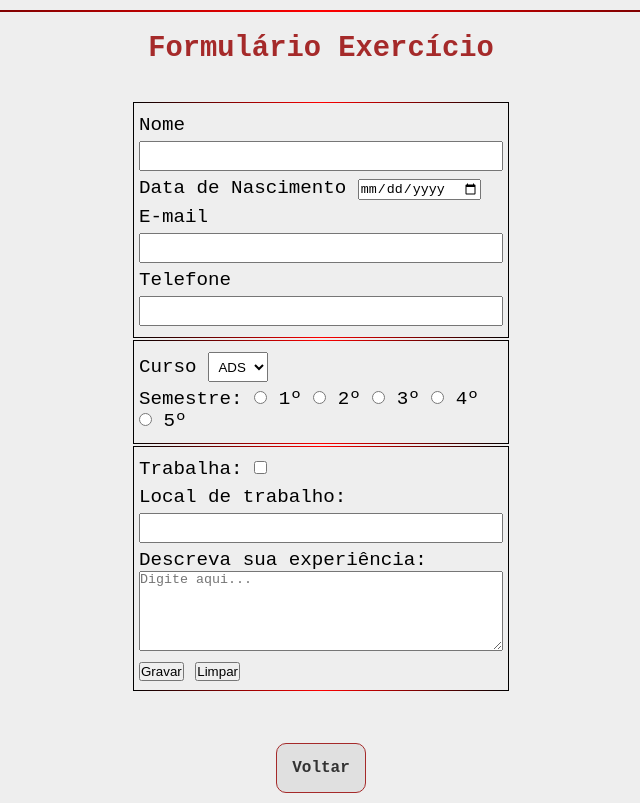
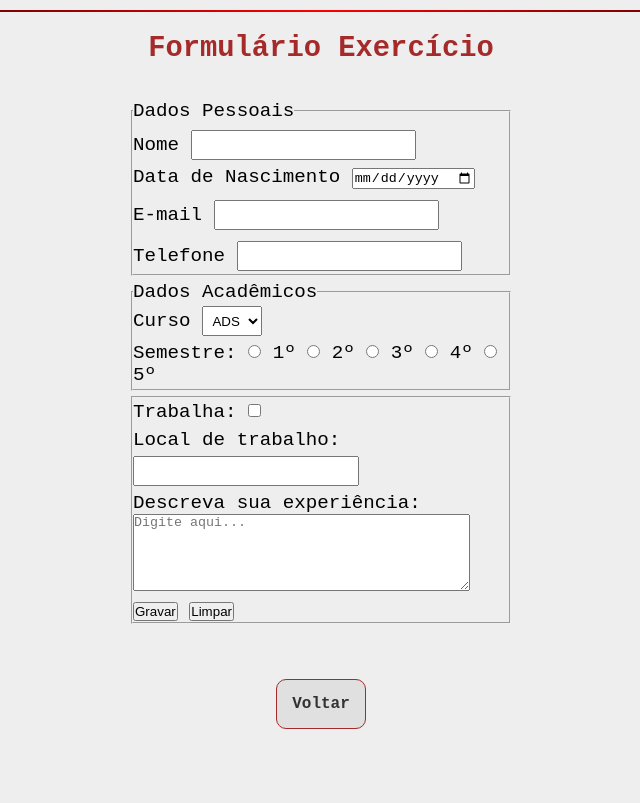
Before and after one commit to adsMichel/formularioPadroesWeb, a plain HTML site: page formulario2.html in a window 1280 px wide. Shown: the whole page, without its empty margins (319-959 px from the left). Drawn offline with Linux system fonts and the light colour scheme.

Commit message:
add fieldset

```diff
--- a/formulario2.html
+++ b/formulario2.html
@@ -1,42 +1,37 @@
 <!DOCTYPE html>
 <html lang="pt-br">
   <head>
-    <meta charset="UTF-8">
-    <meta name="viewport" content="width=device-width, initial-scale=1.0">
+    <meta charset="UTF-8" />
+    <meta name="viewport" content="width=device-width, initial-scale=1.0" />
     <title>Exemplo de Formulário</title>
-    <link rel="stylesheet" href="style.css">
+    <link rel="stylesheet" href="style.css" />
   </head>
   <body>
     <h2 class="table-head borda-topo">Formulário Exercício</h2>
-        <table class="table-form">
-            <tbody>
-                    <tr>
-                        <td>
-                        <form action="">
+    <form class="div-form">
+      <fieldset>
+        <legend>Dados Pessoais</legend>
         <div class="elements">
-                                <label  for="">Nome </label>
-                                <input type="text">
+          <label for="">Nome </label>
+          <input type="text" />
         </div>
         <div class="elements">
           <label for="">Data de Nascimento</label>
-                                <input type="date">
+          <input type="date" />
         </div>
         <div class="elements">
           <label for="">E-mail </label>
-                                <input type="email">
+          <input type="email" />
         </div>
         <div class="elements">
           <label for="">Telefone </label>
-                                <input type="tel">
+          <input type="tel" />
         </div>
-                        </form>
-                    </td>
-               </tr>
-               <tr>
-                   <td>
-                       <form action="">
+      </fieldset>
+      <fieldset>
+        <legend>Dados Acadêmicos</legend>
         <div class="elements">
-                               <label  for="">Curso </label>
+          <label for="">Curso </label>
           <select>
             <option value="ADS">ADS</option>
             <option value="GTI">GTI</option>
@@ -46,42 +41,35 @@
         </div>
         <div class="elements">
           <label for="">Semestre: </label>
-                                <input type="radio" name="semestre" id="">
+          <input type="radio" name="semestre" id="" />
           <label for="">1º</label>
-                                <input type="radio" name="semestre" id="">
+          <input type="radio" name="semestre" id="" />
           <label for="">2º</label>
-                                <input type="radio" name="semestre" id="">
+          <input type="radio" name="semestre" id="" />
           <label for="">3º</label>
-                                <input type="radio" name="semestre" id="">
+          <input type="radio" name="semestre" id="" />
           <label for="">4º</label>
-                                <input type="radio" name="semestre" id="">
+          <input type="radio" name="semestre" id="" />
           <label for="">5º</label>
         </div>
-                        </form>
-                    </td>
-                </tr>
-                <tr>
-                    <td>
-                        <form action="">
+      </fieldset>
+      <fieldset>
         <div class="elements">
           <label>Trabalha: </label>
-                                <input type="checkbox">
+          <input type="checkbox" />
         </div>
         <div class="elements">
           <label for="">Local de trabalho: </label>
-                                <input type="text">
+          <input type="text" />
         </div>
         <div class="elements">
           <label for="">Descreva sua experiência:</label>
-                                <textarea placeholder="Digite aqui..."></textarea>
+          <textarea rows="5" cols="40" placeholder="Digite aqui..."></textarea>
         </div>
-                            <input type="button" value="Gravar">
-                            <input type="reset" value="Limpar">
+        <input type="button" value="Gravar" />
+        <input type="reset" value="Limpar" />
+      </fieldset>
     </form>
-                    </td>
-               </tr>
-            </tbody>
-        </table>
     <div class="btn">
       <a href="index.html">Voltar</a>
     </div>
--- a/style.css
+++ b/style.css
@@ -120,13 +120,14 @@ li + p {
   width: 400px;
   margin: 0 auto 40px;
   padding: 10px;
-  border: 1px solid #333;
   border-radius: 5px;
 }
 
+fieldset {
+  margin-bottom: 5px;
+}
+
 textarea{
-  width: 100%;
-  height: 10vh;
   margin: 0 auto;
 }
 
@@ -137,8 +138,7 @@ textarea{
 }
 
 [type|="text"], [type|="email"], [type|="tel"] {
-  max-width: 100%;
-  width: 100%;
+  width: 60%;
   height: 30px;
   margin-top: 5px;
 }
```
Lines whose indentation alone changed are shown as unchanged.
